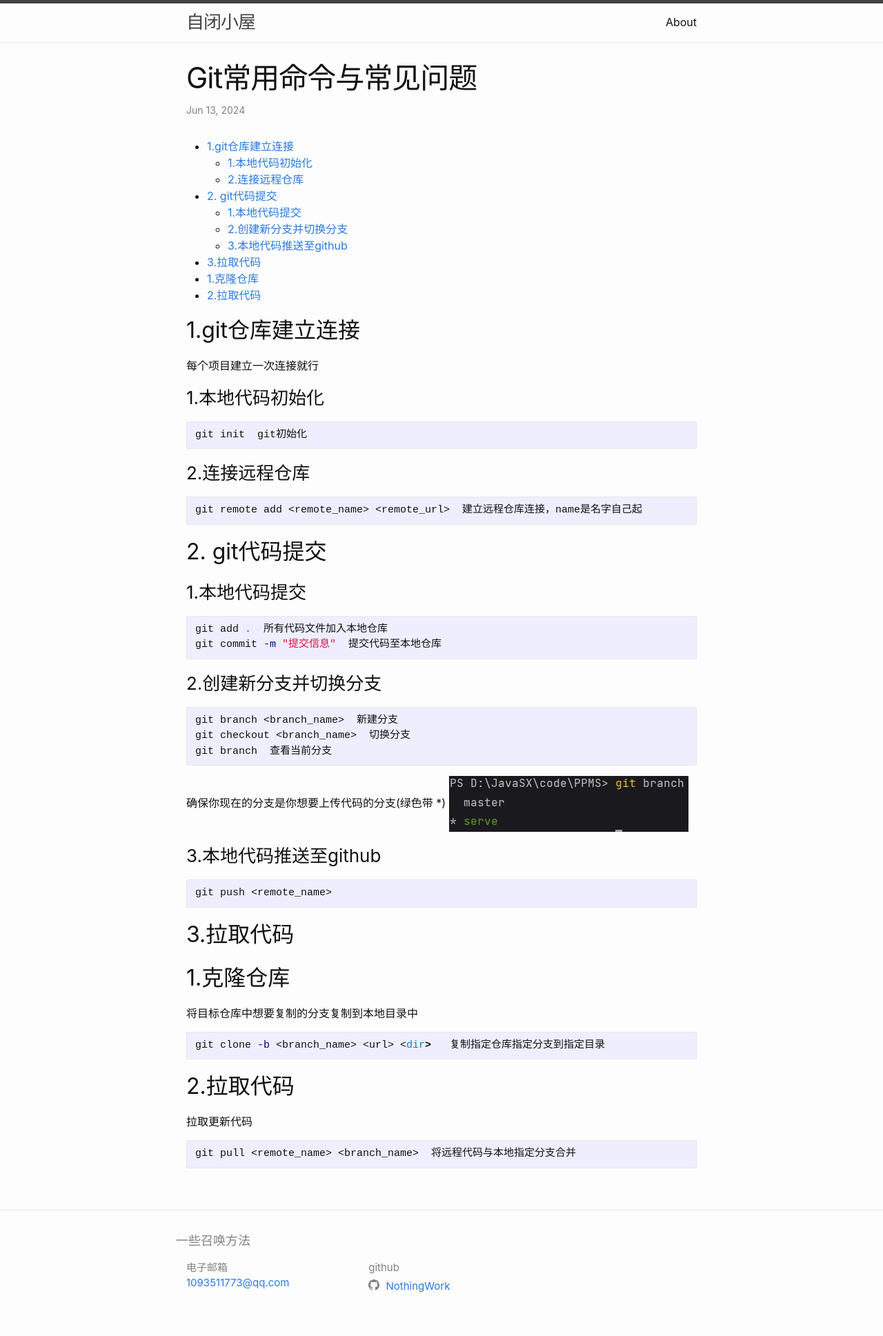
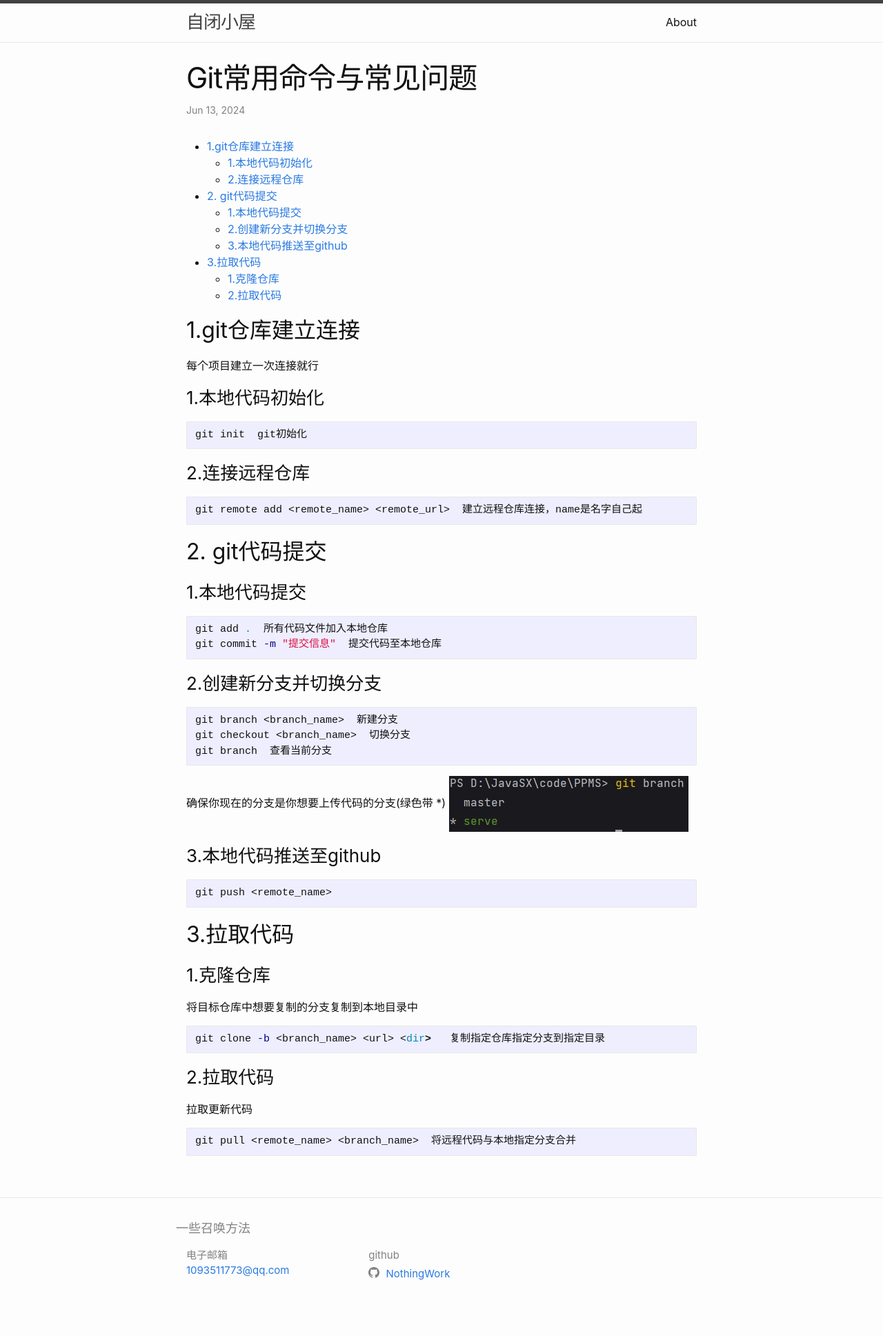
Before and after one commit to NothingWork/NothingWork.github.io, a Jekyll site: the page built from _posts/2024-06-13-Git常用命令与常见问题.markdown, in a window 1280 px wide. Shown: the whole page at 69% size. Built offline with Jekyll 4.4.1, drawn with Linux system fonts in a browser that asks for light colours.

Commit message:
[update] 更新博客

````diff
--- a/_posts/2024-06-13-Git常用命令与常见问题.markdown
+++ b/_posts/2024-06-13-Git常用命令与常见问题.markdown
@@ -12,8 +12,8 @@ categories: jekyll update
   - [2.创建新分支并切换分支](#2创建新分支并切换分支)
   - [3.本地代码推送至github](#3本地代码推送至github)
 - [3.拉取代码](#3拉取代码)
-- [1.克隆仓库](#1克隆仓库)
-- [2.拉取代码](#2拉取代码)
+  - [1.克隆仓库](#1克隆仓库)
+  - [2.拉取代码](#2拉取代码)
 
 ## 1.git仓库建立连接
 
@@ -59,7 +59,7 @@ git push <remote_name>
 
 ## 3.拉取代码
 
-## 1.克隆仓库
+### 1.克隆仓库
 
 将目标仓库中想要复制的分支复制到本地目录中
 
@@ -67,7 +67,7 @@ git push <remote_name>
 git clone -b <branch_name> <url> <dir>   复制指定仓库指定分支到指定目录
 ```
 
-## 2.拉取代码
+### 2.拉取代码
 
 拉取更新代码
 
````
